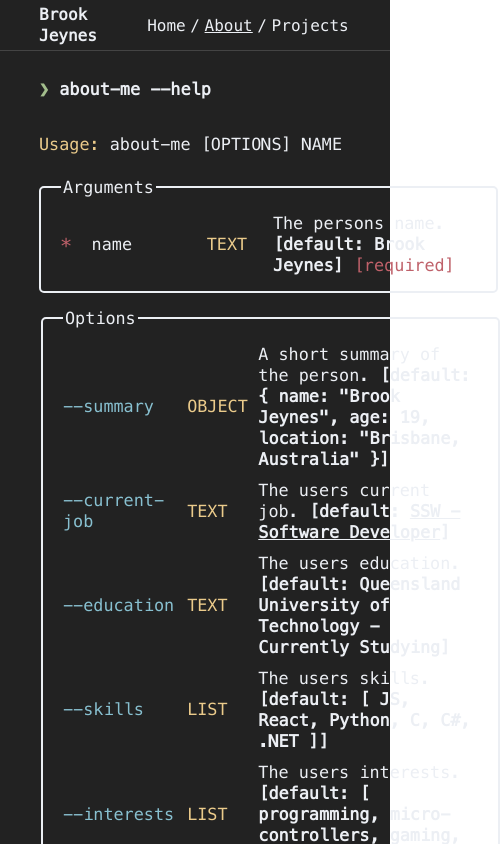
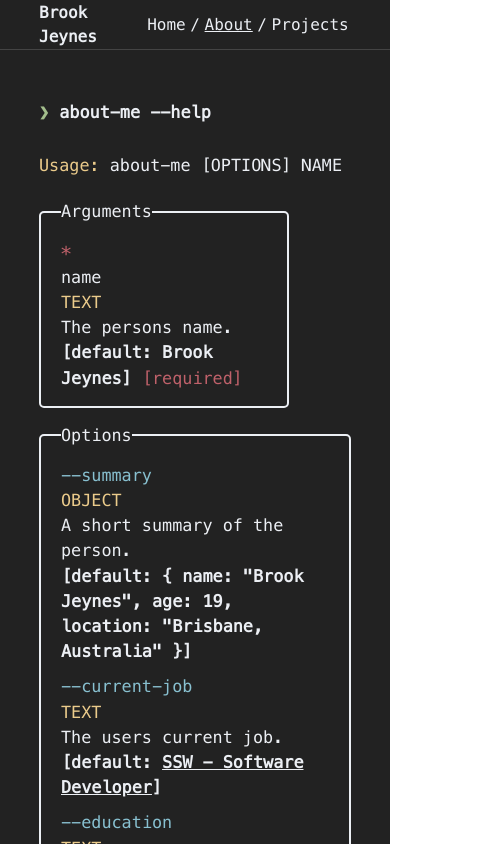
Before and after one commit to BrookJeynes/brookjeynes.dev, a React (Create React App) app: page /about in a window 390 px wide. Shown: the top 844 px of the page, 500 px wide, since content can reach past the window. Built offline with nearby package versions, Linux system fonts and the light colour scheme.

Commit message:
about paged fixed on mobile

```diff
--- a/package.json
+++ b/package.json
@@ -40,6 +40,9 @@
     ]
   },
   "devDependencies": {
-    "gh-pages": "^4.0.0"
+    "autoprefixer": "^10.4.8",
+    "gh-pages": "^4.0.0",
+    "postcss": "^8.4.16",
+    "tailwindcss": "^3.1.8"
   }
 }
--- /dev/null
+++ b/postcss.config.js
@@ -0,0 +1,6 @@
+module.exports = {
+  plugins: {
+    tailwindcss: {},
+    autoprefixer: {},
+  },
+}
--- a/src/App.css
+++ b/src/App.css
@@ -1,3 +1,7 @@
+@tailwind base;
+@tailwind components;
+@tailwind utilities;
+
 @font-face {
   font-family: 'MesloLGS NF';
   src: local('MesloLGS NF'), url(./fonts/MesloLGS-NF/MesloLGS-NF-Regular.ttf) format('opentype');
@@ -27,9 +31,9 @@
   background: rgba(200,200,200,0.2);
 }
 
-.container {
+.page-container {
   width: 100%;
-  min-height: 95vh;
+  min-height: 100vh;
   height: 100%;
 
   font-family: MesloLGS NF;
@@ -47,6 +51,10 @@
 
 .text-yellow {
   color: #EBCB8B;
+}
+
+.text-blue {
+  color: #81A1C1;
 }
 
 .blink {
@@ -121,30 +129,24 @@
   font-size: 1.05rem;
 
   margin: 0 10% 0 10%;
-  padding-top: 3%;
+  padding-top: 50px;
 }
 
 .about-me-response {
-  padding: 0 0 20px 40px;
+  padding: 20px 0 40px 40px;
 }
 
 .arguments-container {
-  display: flex;
-  justify-content: flex-start;
-  align-items: center;
-
   margin-top: 10px;
 }
 
 .arguments {
   margin: 5px 0 15px 0;
 
-  min-width: 415px;
-  width: 60%;
+  width: 80%;
 }
 
 .options {
-  min-width: 415px;
   margin-bottom: 30px;
 }
 
@@ -159,10 +161,6 @@
   padding: 50px 10% 0 10%;
 }
 
-.island-container {
-
-}
-
 .cloud1-container p {
   font-size: 6px;
 }
--- a/src/components/Arguments.jsx
+++ b/src/components/Arguments.jsx
@@ -4,11 +4,12 @@ const Arguments = (props) => {
   const { required = false, name, type, description, defaults, colour = true } = props;
 
   return (
-    <div className="arguments-container">
-      {required && <span style={{width: 50, color: '#BF616A'}}>*</span>}
-      <span style={{marginRight: 5, width: 180, color: colour ? '#88C0D0' : '#ECEFF4'}}>{name}</span>
-      <span style={{marginRight: 5, width: 100, color: colour ? '#EBCB8B' : '#ECEFF4'}}>{type}</span>
-      <span style={{width: '80%'}}>{description} {defaults && <span style={{fontWeight: 'bold'}}>[default: {defaults}]</span>} {required && <span style={{color: '#BF616A'}}>[required]</span>}</span>
+    <div className="arguments-container flex justify-start md:items-center md:flex-row items-start flex-col ">
+      {required && <span className="w-[5%]" style={{color: '#BF616A'}}>*</span>}
+      <span className="mr-5 md:w-[15%] w-[100%]" style={{color: colour ? '#88C0D0' : '#ECEFF4'}}>{name}</span>
+      <span className="mr-5 w-[10%]" style={{color: colour ? '#EBCB8B' : '#ECEFF4'}}>{type}</span>
+      <span className="mr-5 md:w-[20%] w-[100%]"> {description}</span>
+      <span className="md:w-[80%] w-[100%]">{defaults && <span className="font-bold">[default: {defaults}]</span>} {required && <span style={{color: '#BF616A'}}>[required]</span>}</span>
     </div>
   );
 }
--- a/src/pages/About.jsx
+++ b/src/pages/About.jsx
@@ -72,17 +72,18 @@ const About = () => {
   ];
 
   return (
-    <div className="container">
+    <div className="page-container">
       <div className="about-container">
         <Command tag='p' command='about-me --help' blink={false} />
-        <p><span><span className="text-yellow">Usage:</span> about-me [OPTIONS] NAME</span></p>
+
+        <p className="mt-7 mb-4"><span><span className="text-yellow">Usage:</span> about-me [OPTIONS] NAME</span></p>
 
         <fieldset className="title-border arguments">
           <legend>Arguments</legend>
           <Arguments {...args[0]} />
         </fieldset>
 
-        <fieldset className="title-border options" style={{marginBottom: 100}}>
+        <fieldset className="title-border options" style={{marginBottom: 70}}>
           <legend>Options</legend>
           {options.map((option, index) => (
             <Arguments key={index} {...option} />
@@ -126,7 +127,7 @@ const About = () => {
               The courses I've taken so far include:
               {/* TODO: Make this look nicer */}
               {/* TODO: Link to unit outline */}
-              <ul>
+              <ul className="list-disc list-inside">
                 <li><span className="header-link-active">IFB102</span> Introduction to Computer Systems</li>
                 <li><span className="header-link-active">IFB103</span> IT System Design</li>
                 <li><span className="header-link-active">IFB104</span> Building IT Systems</li>
@@ -152,7 +153,7 @@ const About = () => {
         <div className="about-me-response">
             <p>
               I've had exposure to a variety of programming languages and technologies such as:
-              <ul>
+              <ul className="list-disc list-inside">
                 <li>C# (ASP.NET, Entity Framework)</li>
                 <li>JavaScript (React, Node.js, Express, Bootstrap, HTML, CSS)</li>
                 <li>Python (Flask, Tkinter)</li>
@@ -178,7 +179,7 @@ const About = () => {
         <div className="about-me-response">
             <p>
               You can find me on a variety of platforms such as:
-              <ul>
+              <ul className="mt-5">
                 <li>linkedin - <a href="https://www.linkedin.com/in/brook-jeynes/" target="_blank" className="header-link-active" rel="noreferrer noopener">linkedin/brook-jeynes</a></li>
                 <li>github - <a href="https://github.com/BrookJeynes" target="_blank" className="header-link-active" rel="noreferrer noopener">github/brookjeynes</a></li>
                 <li>email - <a href="mailto:jeynesbrook@pm.me" target="_blank" className="header-link-active" rel="noreferrer noopener">jeynesbrook@pm.me</a></li>
--- a/src/pages/Home.jsx
+++ b/src/pages/Home.jsx
@@ -49,7 +49,7 @@ const Home = () => {
   ].join('\n');
 
   return (
-    <div className="container">
+    <div className="page-container">
       <div className="home-container">
         <Command tag='h1' command='./Brook-Jeynes' blink={true} />
         <div>
--- /dev/null
+++ b/tailwind.config.js
@@ -0,0 +1,10 @@
+/** @type {import('tailwindcss').Config} */
+module.exports = {
+  content: [
+    "./src/**/*.{js,jsx,ts,tsx}",
+  ],
+  theme: {
+    extend: {},
+  },
+  plugins: [],
+}
```
Also changed, not shown: 1 other file (tests, documents, lock files or other folders).
